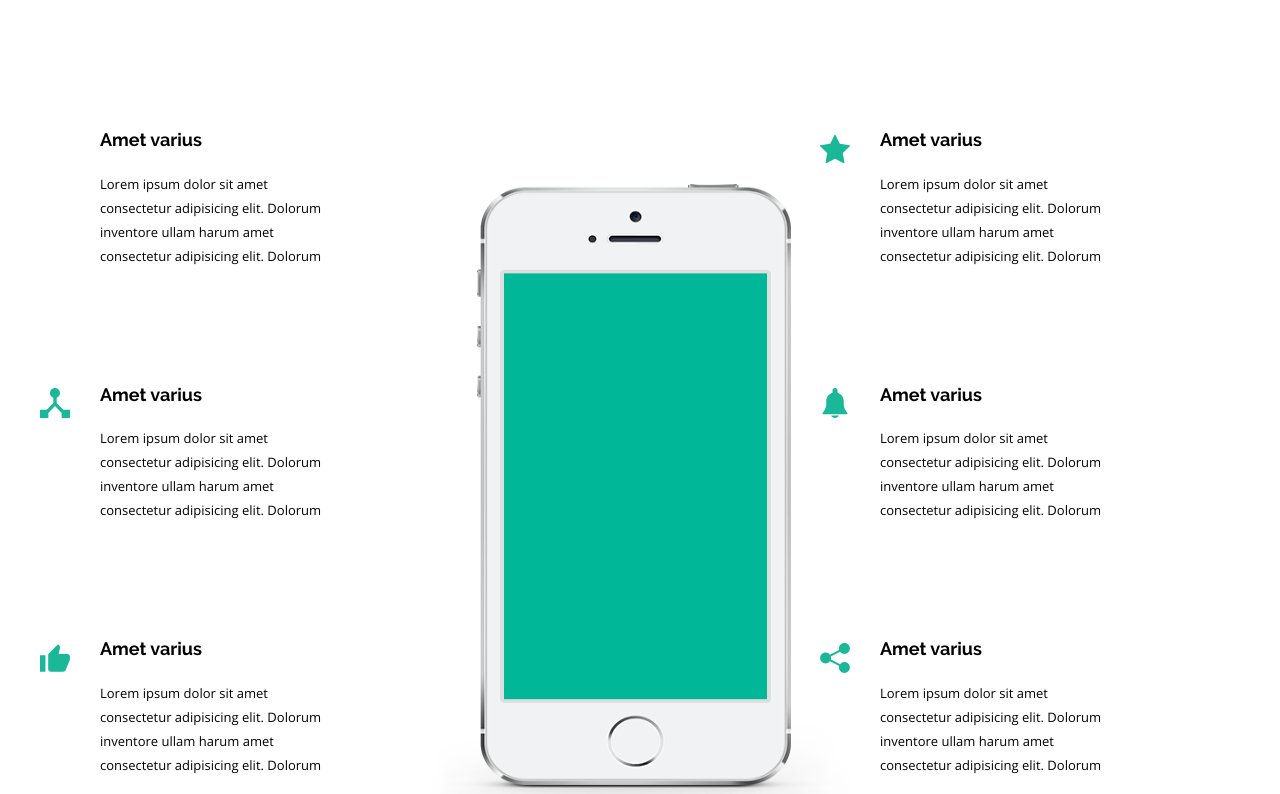
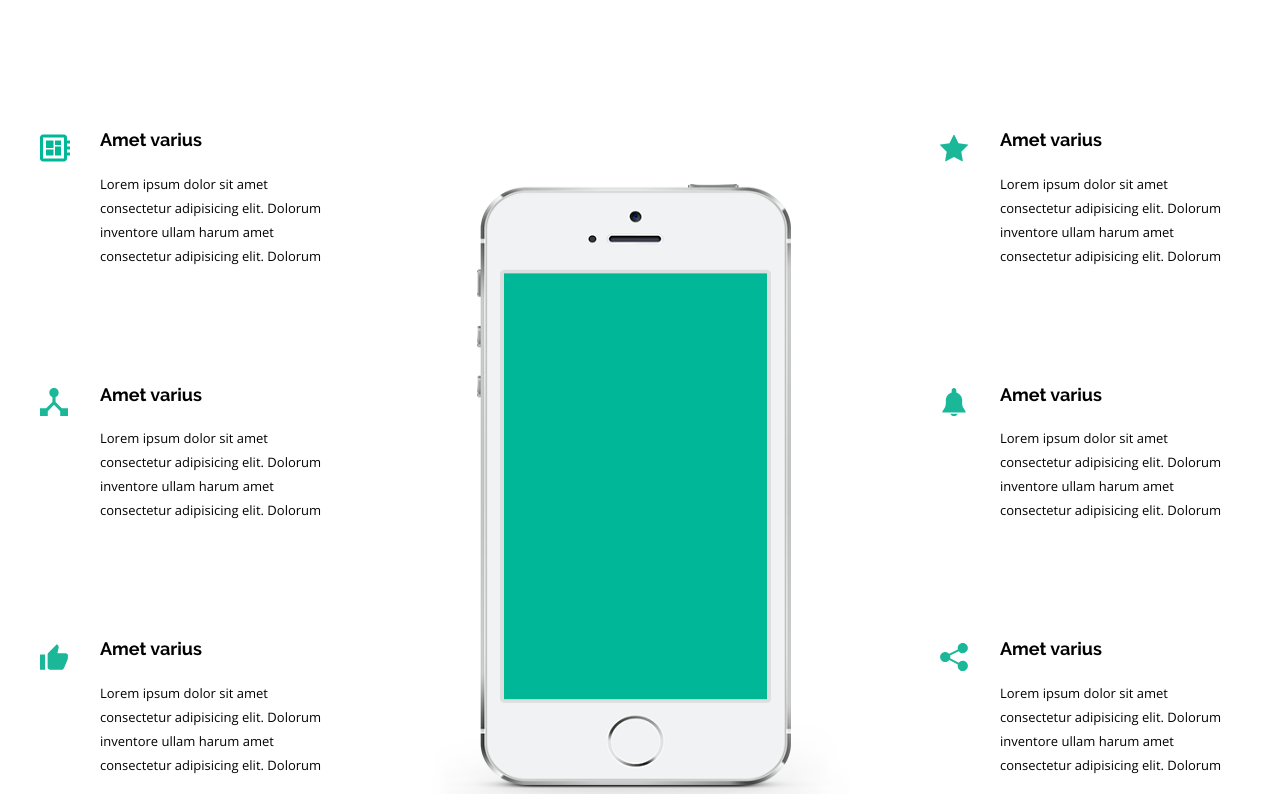
Before and after one commit to YuluaOkrushko/hakaton, a website: page src/index.html in a window 1280 px wide. Shown: the part 996-1790 px from the top of the page. Drawn offline with nearby package versions, Linux system fonts and the light colour scheme; files that its build step writes are made by us from their sources.

Commit message:
main-first-final

```diff
--- a/src/sass/main-first.scss
+++ b/src/sass/main-first.scss
@@ -1,6 +1,7 @@
 .features-section {
   text-align: center;
   position: relative;
+  margin-bottom: 96px;
 
   &-title {
     text-transform: uppercase;
@@ -61,7 +62,10 @@
       position: relative;
 
       &::before {
-        content: url(../images/icon-board.png);
+        content: '';
+        background-image: url(../images/icon_board.png);
+        background-repeat: no-repeat;
+        background-size: contain;
         position: absolute;
         bottom: 120px;
         left: 0;
@@ -70,28 +74,28 @@
       }
 
       &--second::before {
-        content: url(../images/icon-star.svg);
+        background-image: url(../images/icon-star.svg);
       }
 
       &--third::before {
-        content: url(../images/icon-hub.svg);
+        background-image: url(../images/icon-hub.svg);
       }
 
       &--fourth::before {
-        content: url(../images/icon-bell.svg);
+        background-image: url(../images/icon-bell.svg);
       }
 
       &--fifth::before {
-        content: url(../images/icon-thumb.svg);
+        background-image: url(../images/icon-thumb.svg);
       }
 
       &--sixth::before {
-        content: url(../images/icon-share.svg);
+        background-image: url(../images/icon-share.svg);
       }
     }
 
     &__item:nth-child(2n + 1) {
-      margin-right: 480px;
+      margin-right: 600px;
     }
 
     &__item:nth-child(n + 5) {
```
Also changed, not shown: src/images/icon-board.svg (deleted), src/images/icon_board.png (added).
